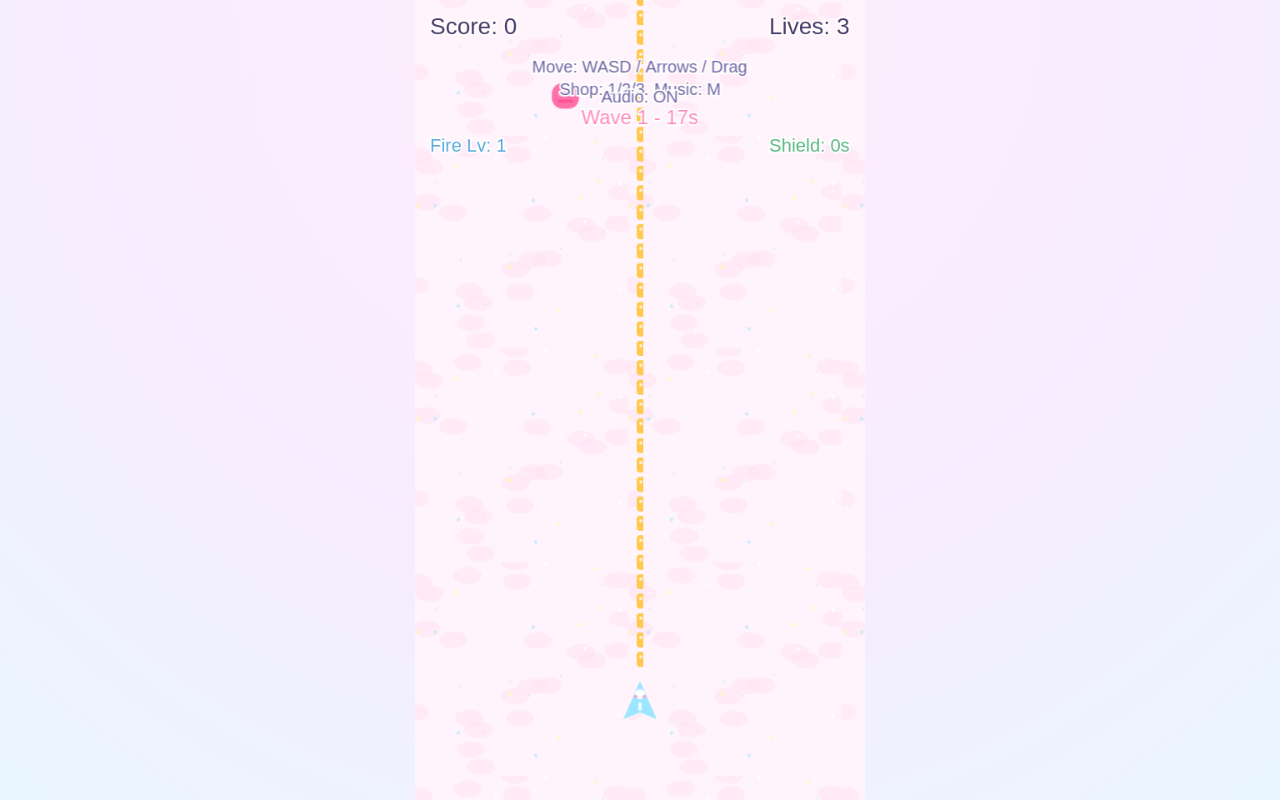
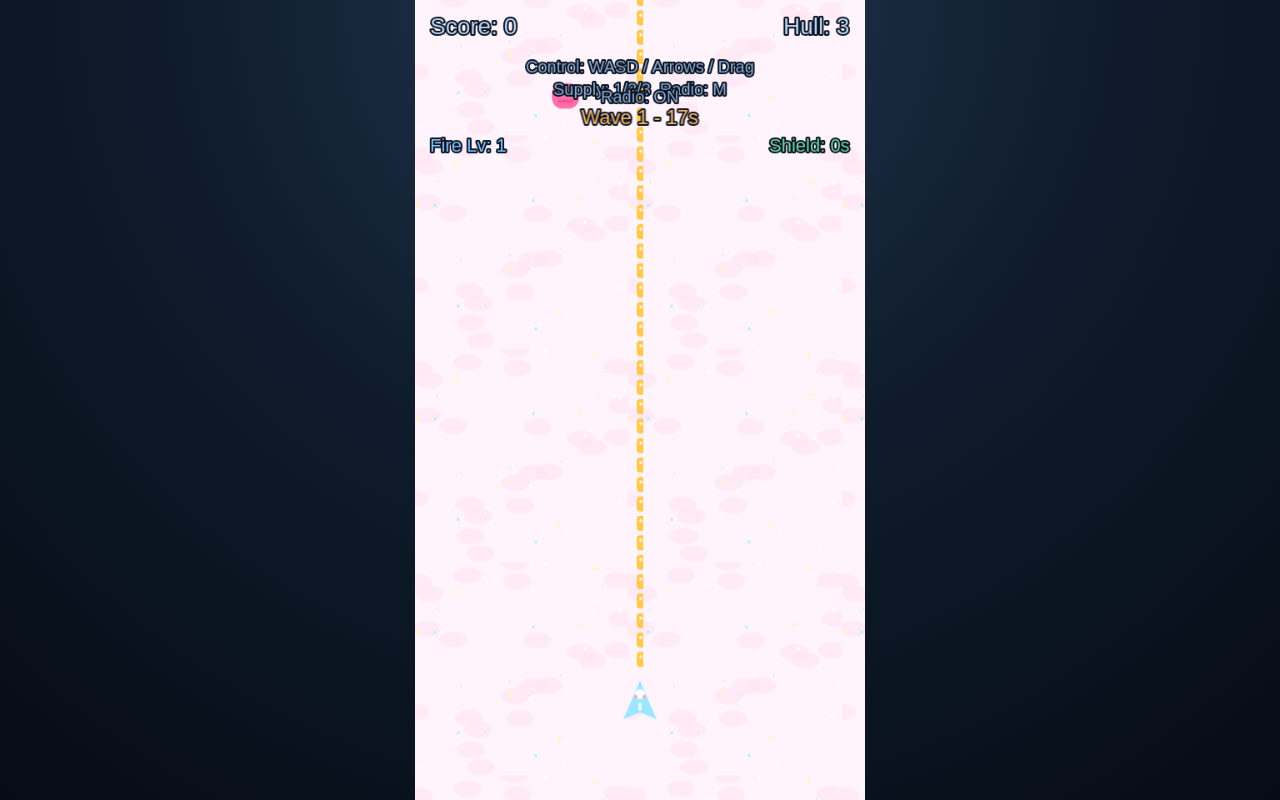
Before and after one commit to verehu/game_flight, a website built with Vite: page index.html in a window 1280 px wide. Built offline with nearby package versions, Linux system fonts and the light colour scheme; animation ran at ten frames a second.

Commit message:
Update game configuration and UI styles for improved aesthetics
- Changed background color in config.js to a darker shade.
- Updated CSS gradient for body background to a more subdued color scheme.
- Modified text colors and labels in UIScene.js for better visibility and thematic consistency.
- Renamed UI elements for clarity, including 'Lives' to 'Hull' and 'Audio' to 'Radio'.

```diff
--- a/src/game/config.js
+++ b/src/game/config.js
@@ -5,7 +5,7 @@
 
 export const GAME_CONFIG = {
   type: Phaser.AUTO,
-  backgroundColor: '#fff3fa',
+  backgroundColor: '#07111f',
   width: GAME_WIDTH,
   height: GAME_HEIGHT,
   scale: {
--- a/src/scenes/UIScene.js
+++ b/src/scenes/UIScene.js
@@ -13,18 +13,18 @@
       .text(16, 14, 'Score: 0', {
         fontFamily: 'Arial',
         fontSize: '28px',
-        color: '#4a3a69',
-        stroke: '#ffffff',
+        color: '#b8d2f3',
+        stroke: '#0a1220',
         strokeThickness: 4
       })
       .setDepth(100)
 
     this.livesText = this.add
-      .text(GAME_WIDTH - 16, 14, 'Lives: 3', {
+      .text(GAME_WIDTH - 16, 14, 'Hull: 3', {
         fontFamily: 'Arial',
         fontSize: '28px',
-        color: '#4a3a69',
-        stroke: '#ffffff',
+        color: '#b8d2f3',
+        stroke: '#0a1220',
         strokeThickness: 4
       })
       .setOrigin(1, 0)
@@ -34,13 +34,13 @@
       .text(
         GAME_WIDTH / 2,
         66,
-        'Move: WASD / Arrows / Drag\nShop: 1/2/3  Music: M',
+        'Control: WASD / Arrows / Drag\nSupply: 1/2/3  Radio: M',
         {
           fontFamily: 'Arial',
           fontSize: '20px',
-          color: '#6f65a3',
+          color: '#89a8cf',
           align: 'center',
-          stroke: '#ffffff',
+          stroke: '#0a1220',
           strokeThickness: 4
         }
       )
@@ -48,22 +48,22 @@
       .setDepth(100)
 
     this.audioText = this.add
-      .text(GAME_WIDTH / 2, 102, 'Audio: ON', {
+      .text(GAME_WIDTH / 2, 102, 'Radio: ON', {
         fontFamily: 'Arial',
         fontSize: '20px',
-        color: '#6f65a3',
-        stroke: '#ffffff',
+        color: '#89a8cf',
+        stroke: '#0a1220',
         strokeThickness: 4
       })
       .setOrigin(0.5, 0)
       .setDepth(100)
 
     this.stageText = this.add
-      .text(GAME_WIDTH / 2, 126, 'Wave 1 - 18s', {
+      .text(GAME_WIDTH / 2, 126, 'Sector A - 18s', {
         fontFamily: 'Arial',
         fontSize: '24px',
-        color: '#ff89bd',
-        stroke: '#ffffff',
+        color: '#ffba6b',
+        stroke: '#0a1220',
         strokeThickness: 4
       })
       .setOrigin(0.5, 0)
@@ -73,8 +73,8 @@
       .text(16, 160, 'Fire Lv: 1', {
         fontFamily: 'Arial',
         fontSize: '22px',
-        color: '#56a8dd',
-        stroke: '#ffffff',
+        color: '#7fc4ff',
+        stroke: '#0a1220',
         strokeThickness: 4
       })
       .setDepth(100)
@@ -83,15 +83,15 @@
       .text(GAME_WIDTH - 16, 160, 'Shield: 0s', {
         fontFamily: 'Arial',
         fontSize: '22px',
-        color: '#57b682',
-        stroke: '#ffffff',
+        color: '#70d8a5',
+        stroke: '#0a1220',
         strokeThickness: 4
       })
       .setOrigin(1, 0)
       .setDepth(100)
 
-    this.bossBarBg = this.add.rectangle(GAME_WIDTH / 2, 190, 340, 14, 0xffd8ef).setDepth(100)
-    this.bossBarFill = this.add.rectangle(GAME_WIDTH / 2 - 170, 190, 340, 10, 0xff9fcd).setDepth(101)
+    this.bossBarBg = this.add.rectangle(GAME_WIDTH / 2, 190, 340, 14, 0x26354b).setDepth(100)
+    this.bossBarFill = this.add.rectangle(GAME_WIDTH / 2 - 170, 190, 340, 10, 0xff6d57).setDepth(101)
     this.bossBarFill.setOrigin(0, 0.5)
     this.bossBarBg.setVisible(false)
     this.bossBarFill.setVisible(false)
@@ -101,7 +101,7 @@
     })
 
     gameScene.events.on('lives-changed', (lives) => {
-      this.livesText.setText(`Lives: ${lives}`)
+      this.livesText.setText(`Hull: ${lives}`)
     })
 
     gameScene.events.on('fire-changed', (fireLevel) => {
@@ -126,7 +126,7 @@
     })
 
     gameScene.events.on('audio-changed', (muted) => {
-      this.audioText.setText(`Audio: ${muted ? 'MUTED' : 'ON'}`)
+      this.audioText.setText(`Radio: ${muted ? 'MUTED' : 'ON'}`)
     })
   }
 }
--- a/src/style.css
+++ b/src/style.css
@@ -10,5 +10,5 @@
   margin: 0;
   padding: 0;
   overflow: hidden;
-  background: radial-gradient(circle at top, #ffeefe 0%, #f7ecff 55%, #e9f6ff 100%);
+  background: radial-gradient(circle at top, #24364f 0%, #0f1c2d 45%, #060c15 100%);
 }
```
